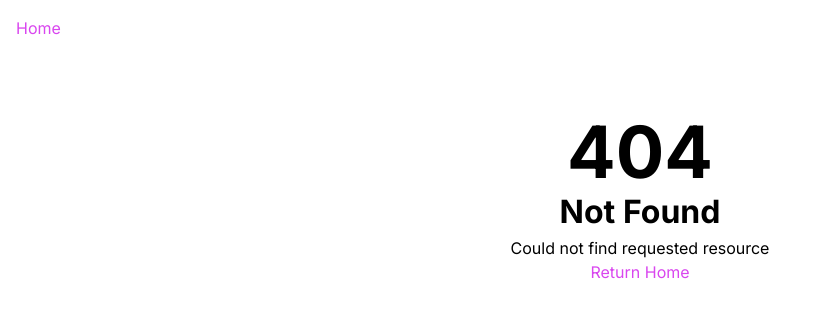
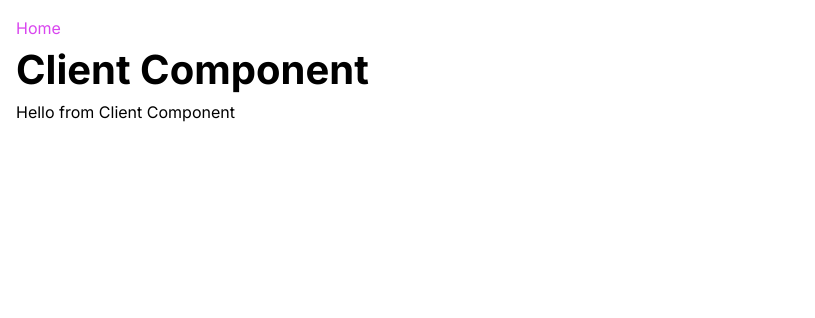
Before and after one commit to emanuelefavero/nextjs-app-router, a Next.js app: page /client-component in a window 1280 px wide. Before the commit this address had no page. Shown: the top 318 px of the page, without its empty margins (0-815 px from the left). Built offline with nearby package versions, Linux system fonts and the light colour scheme.

Commit message:
move client-component to separate route

```diff
--- /dev/null
+++ b/app/client-component/page.tsx
@@ -0,0 +1,10 @@
+import Greet from '@/components/Greet'
+
+export default function Page() {
+  return (
+    <>
+      <h1>Client Component</h1>
+      <Greet />
+    </>
+  )
+}
--- a/app/page.tsx
+++ b/app/page.tsx
@@ -1,14 +1,13 @@
 import Link from 'next/link'
-import Greet from '@/components/Greet'
 
 export default async function Home() {
   return (
     <>
-      <Greet />
-
-      <h2>Users</h2>
-
+      <h1>Home</h1>
       <ul>
+        <li>
+          <Link href='/client-component'>Client Component</Link>
+        </li>
         <li>
           <Link href='/about'>About</Link>
         </li>
--- a/components/Greet.tsx
+++ b/components/Greet.tsx
@@ -10,5 +10,5 @@ export default function Greet() {
     setGreet('Hello')
   }, [])
 
-  return <h1>{greet}</h1>
+  return <p>{greet} from Client Component</p>
 }
```
